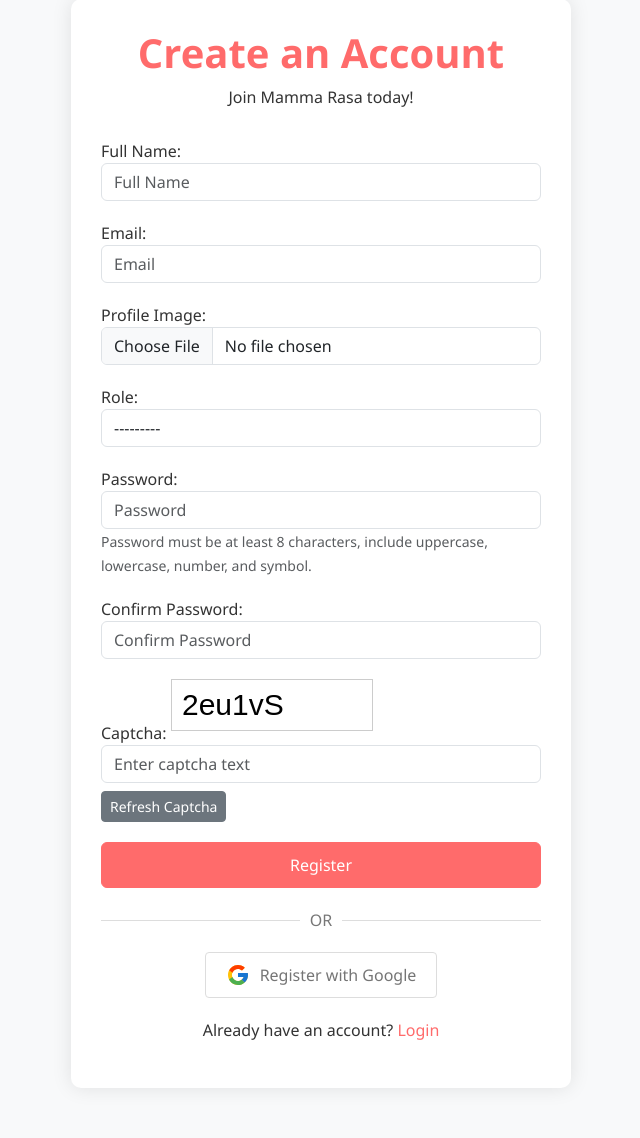
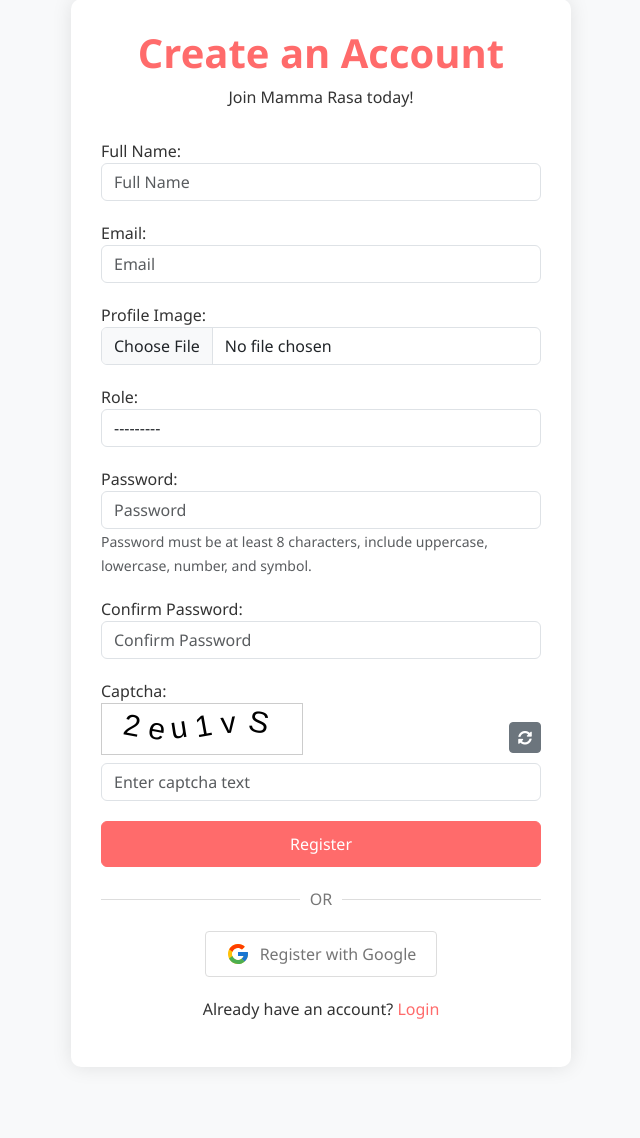
Before and after one commit to VicoAritonang/mammarasa, a Django app: page /register/ in a window 1280 px wide. Shown: the part 51-1189 px from the top of the page, without its empty margins (319-959 px from the left). After the commit the page ends 1070 px from the top, so only its background shows below. Run offline with Django 5.2, Linux system fonts and the light colour scheme.

Commit message:
final captcha

```diff
--- a/main/templates/main/base.html
+++ b/main/templates/main/base.html
@@ -5,6 +5,8 @@
     <meta name="viewport" content="width=device-width, initial-scale=1.0">
     <title>{% block title %}Mamma Rasa{% endblock %}</title>
     <link href="https://cdn.jsdelivr.net/npm/bootstrap@5.3.0-alpha1/dist/css/bootstrap.min.css" rel="stylesheet">
+    <!-- button refresh captcha -->
+    <link rel="stylesheet" href="https://cdnjs.cloudflare.com/ajax/libs/font-awesome/5.15.4/css/all.min.css">
     <style>
         body {
             font-family: 'Segoe UI', Tahoma, Geneva, Verdana, sans-serif;
--- a/main/templates/main/register.html
+++ b/main/templates/main/register.html
@@ -55,7 +55,6 @@
         <div class="form-group">
             <label for="id_password1">Password:</label>
             {{ form.password1 }}
-
             {% if form.password1.errors %}
                 <ul class="text-danger mt-2 mb-0" style="list-style-type: disc; padding-left: 20px;">
                     {% for error in form.password1.errors %}
@@ -79,12 +78,22 @@
             {% endif %}
         </div>
 
-        <!-- pengimplentasian capctah -->
+        <!-- CAPTCHA -->
         <div class="form-group">
             <label for="id_captcha">Captcha:</label>
-            <canvas id="captchaCanvasRegister" width="200" height="50" style="border:1px solid #ccc; margin-bottom: 8px;"></canvas>
+
+            <!-- Membungkus canvas dan tombol refresh dalam div dengan Flexbox -->
+            <div class="captcha-container" style="display: flex; justify-content: space-between; align-items: center;">
+                <canvas id="captchaCanvasRegister" width="200" height="50" style="border:1px solid #ccc; margin-bottom: 8px;"></canvas>
+
+                <!-- Tombol refresh di sebelah kanan canvas -->
+                <button type="button" class="btn btn-secondary btn-sm mt-2" onclick="generateCaptcha('Register')" style="margin-left: 10px;">
+                    <i class="fas fa-sync-alt"></i>
+                </button>
+            </div>
+
             <input type="text" id="captchaInputRegister" class="form-control" placeholder="Enter captcha text">
-            <button type="button" class="btn btn-secondary btn-sm mt-2" onclick="generateCaptcha('Register')">Refresh Captcha</button>
+
             <div id="captchaErrorRegister" class="text-danger mt-1" style="display:none;">Captcha is incorrect.</div>
         </div>
 
@@ -93,10 +102,11 @@
         </div>
     </form>
 
+    <!-- CAPTCHA SCRIPT -->
     <script>
         let generatedCaptchaRegister = '';
 
-        function generateCaptcha(type) {
+        function generateCaptcha() {
             let chars = 'ABCDEFGHIJKLMNOPQRSTUVWXYZabcdefghijklmnopqrstuvwxyz0123456789';
             let captcha = '';
             for (let i = 0; i < 6; i++) {
@@ -107,12 +117,23 @@
             ctx.clearRect(0, 0, 200, 50);
             ctx.font = "30px Arial";
             ctx.fillStyle = "#000";
-            ctx.fillText(captcha, 10, 35);
+
+            for (let i = 0; i < captcha.length; i++) {
+                const letter = captcha.charAt(i);
+                const x = 20 + i * 25;
+                const y = 30 + Math.sin(i * 0.8) * 5;  // efek bergelombang
+                ctx.save();
+                ctx.translate(x, y);
+                ctx.rotate(Math.random() * 0.4 - 0.2); // sedikit rotasi
+                ctx.fillText(letter, 0, 0);
+                ctx.restore();
+            }
+
             generatedCaptchaRegister = captcha;
         }
 
         window.onload = function () {
-            generateCaptcha('Register');
+            generateCaptcha();
         };
 
         document.querySelector("form").addEventListener("submit", function (e) {
@@ -120,7 +141,7 @@
             if (userInput !== generatedCaptchaRegister) {
                 e.preventDefault();
                 document.getElementById("captchaErrorRegister").style.display = "block";
-                generateCaptcha('Register');
+                generateCaptcha();
                 return false;
             }
         });
```
Also changed, not shown: main/templates/main/login.html (+11 -2 lines), db.sqlite3.
